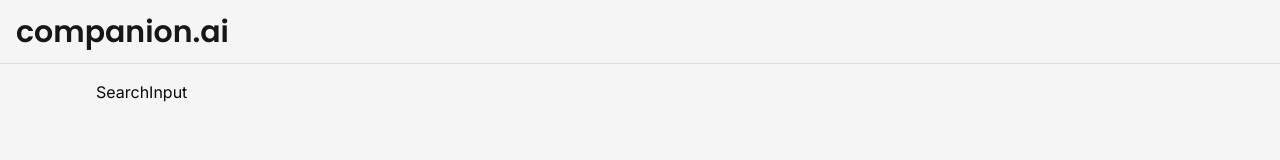
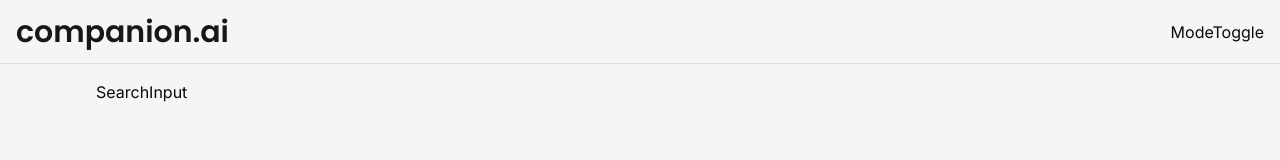
Before and after one commit to Zaid-maker/companion-ai, a Next.js app: page / in a window 1280 px wide. Shown: the top 160 px of the page. Built offline with nearby package versions, Linux system fonts and the light colour scheme.

Commit message:
create theme mode toggle component

```diff
--- /dev/null
+++ b/components/mode-toggle.tsx
@@ -0,0 +1,5 @@
+import React from "react";
+
+export const ModeToggle = () => {
+  return <div>ModeToggle</div>;
+};
--- a/components/navbar.tsx
+++ b/components/navbar.tsx
@@ -4,6 +4,7 @@
 import { UserButton } from "@clerk/nextjs";
 import { Poppins } from "next/font/google";
 import Link from "next/link";
+import { ModeToggle } from "./mode-toggle";
 
 const font = Poppins({ weight: "600", subsets: ["latin"] });
 
@@ -23,6 +24,7 @@
         </Link>
       </div>
       <div className="flex items-center gap-x-3">
+        <ModeToggle />
         <UserButton afterSignOutUrl="/" />
       </div>
     </div>
```
